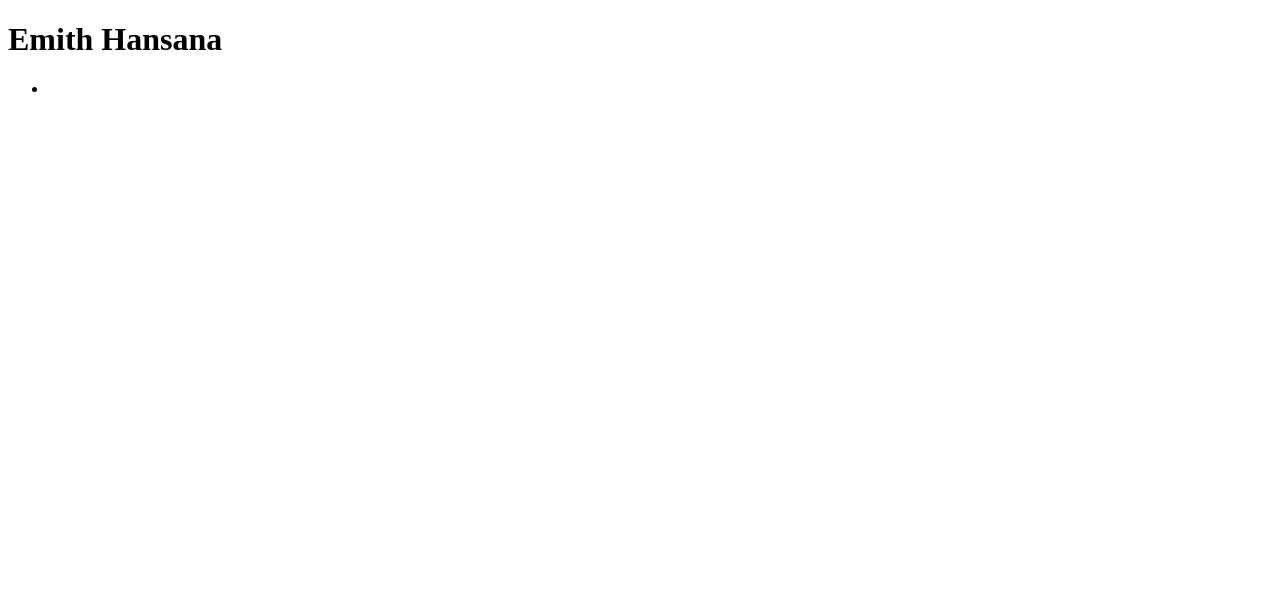
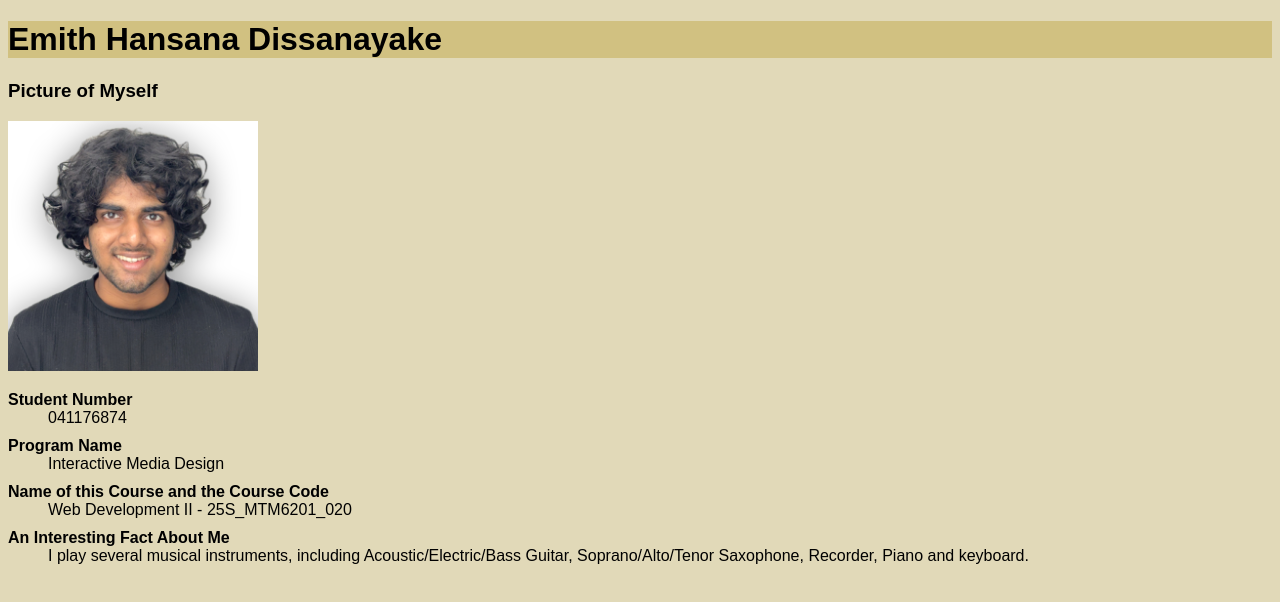
Before and after one commit to diss0006/mtm6201-week1, a plain HTML site: page index.html in a window 1280 px wide. Drawn offline with Linux system fonts and the light colour scheme.

Commit message:
adds images and css folders, creates main.css in css folder and links it with index.html. completes code related to the assignment

```diff
--- /dev/null
+++ b/css/main.css
@@ -0,0 +1,16 @@
+body {
+    font-family: Arial, Helvetica, sans-serif;
+    background-color: rgb(225, 217, 184);
+}
+
+header {
+    background-color: rgb(209, 193, 129);
+}
+
+dt {
+    font-weight: bold;
+}
+
+dd {
+    margin-bottom: 10px;
+}
--- a/index.html
+++ b/index.html
@@ -3,24 +3,33 @@
 <head>
     <meta charset="UTF-8">
     <meta name="viewport" content="width=device-width, initial-scale=1.0">
-    <title>Emith Hansana</title>
+    <link href="css/main.css" rel="stylesheet">
+    <title>Emith Hansana Dissanayake</title>
 </head>
 <body>
     <header>
-        <h1>Emith Hansana</h1>
-        <nav>
-            <ul>
-                <li><a href="#"></a></li>
-            </ul>
-        </nav>
+        <h1>Emith Hansana Dissanayake</h1>
     </header>
 
+    <section>
+        <h3>Picture of Myself</h3>
+        <img src="images/emithpic.jpg" alt="Picture of Emith Hansana" width="250">
+    </section>
+
     <main>
+        <dl>
+            <dt>Student Number</dt>
+            <dd>041176874</dd>
 
+            <dt>Program Name</dt>
+            <dd>Interactive Media Design</dd>
+
+            <dt>Name of this Course and the Course Code</dt>
+            <dd>Web Development II - 25S_MTM6201_020</dd>
+
+            <dt>An Interesting Fact About Me</dt>
+            <dd>I play several musical instruments, including Acoustic/Electric/Bass Guitar, Soprano/Alto/Tenor Saxophone, Recorder, Piano and keyboard. </dd>
+        </dl>
     </main>
-
-    <footer>
-
-    </footer>
 </body>
 </html>
```
Also changed, not shown: images/emithpic.jpg (added).
